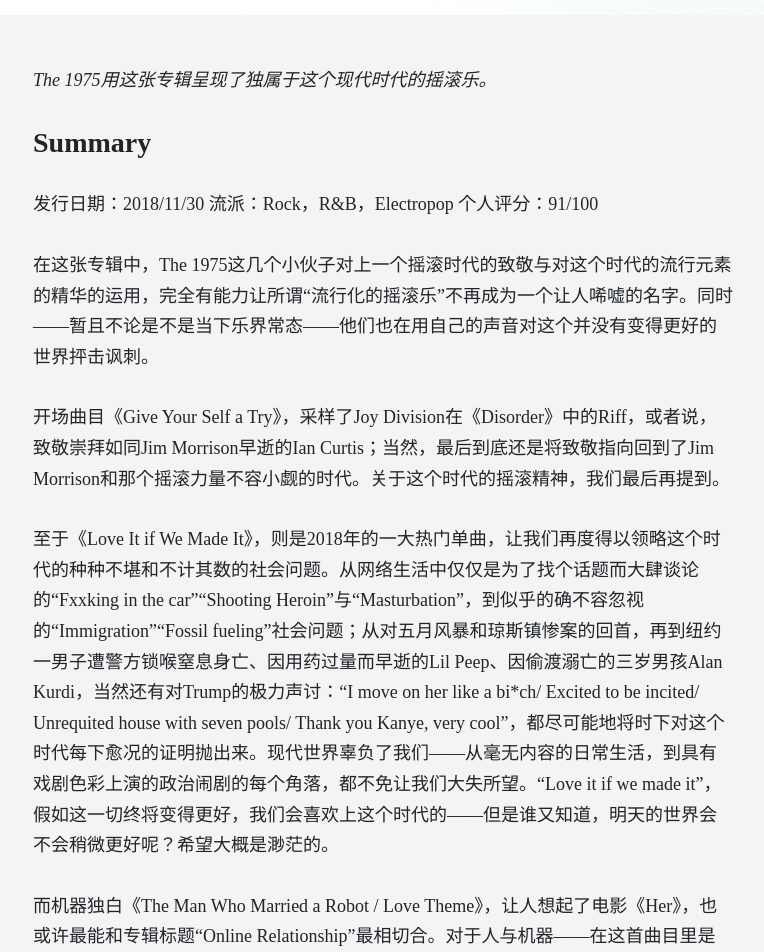
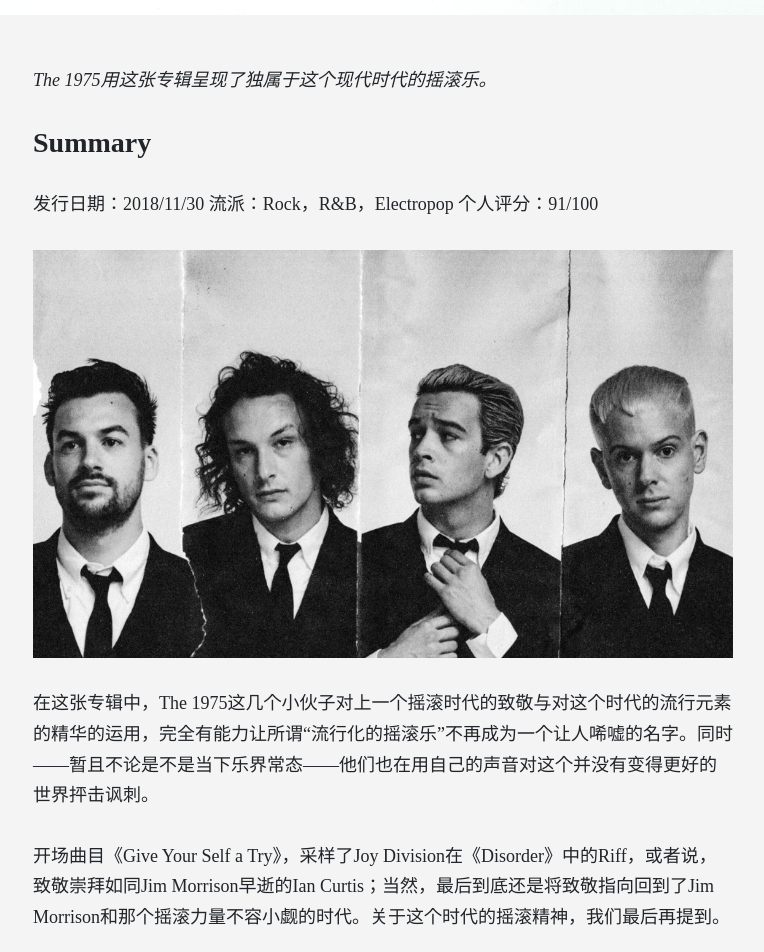
Before and after one commit to wzs-zwdxsky/wzs-zwdxsky.github.io, a Jekyll site: the page built from _posts/2019-02-10-abriefinquiryintoonlinerelationships.md, in a window 1280 px wide. Shown: the part 1403-2355 px from the top of the page, without its empty margins (257-1021 px from the left). Built offline with Jekyll 4.4.1, drawn with Linux system fonts in a browser that asks for light colours; nearby versions of some CDN libraries; comment, search, counter and statistics services are not loaded.

Commit message:
Update 2019-02-10-abriefinquiryintoonlinerelationships.md

```diff
--- a/_posts/2019-02-10-abriefinquiryintoonlinerelationships.md
+++ b/_posts/2019-02-10-abriefinquiryintoonlinerelationships.md
@@ -12,11 +12,15 @@
 流派：Rock，R&B，Electropop
 个人评分：91/100
 
+![](https://github.com/wzs-zwdxsky/wzs-zwdxsky.github.io/blob/main/assets/images/post5/2.jpg?raw=true)
+
 在这张专辑中，The 1975这几个小伙子对上一个摇滚时代的致敬与对这个时代的流行元素的精华的运用，完全有能力让所谓“流行化的摇滚乐”不再成为一个让人唏嘘的名字。同时——暂且不论是不是当下乐界常态——他们也在用自己的声音对这个并没有变得更好的世界抨击讽刺。
 
 开场曲目《Give Your Self a Try》，采样了Joy Division在《Disorder》中的Riff，或者说，致敬崇拜如同Jim Morrison早逝的Ian Curtis；当然，最后到底还是将致敬指向回到了Jim Morrison和那个摇滚力量不容小觑的时代。关于这个时代的摇滚精神，我们最后再提到。
 
 至于《Love It if We Made It》，则是2018年的一大热门单曲，让我们再度得以领略这个时代的种种不堪和不计其数的社会问题。从网络生活中仅仅是为了找个话题而大肆谈论的“Fxxking in the car”“Shooting Heroin”与“Masturbation”，到似乎的确不容忽视的“Immigration”“Fossil fueling”社会问题；从对五月风暴和琼斯镇惨案的回首，再到纽约一男子遭警方锁喉窒息身亡、因用药过量而早逝的Lil Peep、因偷渡溺亡的三岁男孩Alan Kurdi，当然还有对Trump的极力声讨：“I move on her like a bi*ch/ Excited to be incited/ Unrequited house with seven pools/ Thank you Kanye, very cool”，都尽可能地将时下对这个时代每下愈况的证明抛出来。现代世界辜负了我们——从毫无内容的日常生活，到具有戏剧色彩上演的政治闹剧的每个角落，都不免让我们大失所望。“Love it if we made it”，假如这一切终将变得更好，我们会喜欢上这个时代的——但是谁又知道，明天的世界会不会稍微更好呢？希望大概是渺茫的。
+
+![](https://github.com/wzs-zwdxsky/wzs-zwdxsky.github.io/blob/main/assets/images/post5/3.jpg?raw=true)
 
 而机器独白《The Man Who Married a Robot / Love Theme》，让人想起了电影《Her》，也或许最能和专辑标题“Online Relationship”最相切合。对于人与机器——在这首曲目里是互联网——间的感情，在这首歌曲中当然予以了肯定：用大篇幅描绘了似乎与普通人间的情感交流有过之而无不及的“温暖”画面，也特意添加了“Love Theme”的弦乐为主的章节。与此同时，并不否认这种感情实质上是无比孤独的：@SnowflakeSmasher86，因孤独而求助于互联网；遇见互联网后，假如不算上互联网，他无论如何也的确是孑然一身；到最后也孤单地离开世界。当然，或许因为互联网，在他看来，他自己的生命历程总不算是完全地空无一物。这个曲目同时致敬了Radiohead的《Fitter Happier》，虽然矛头确切指向不同，但都运用机器的念白，有力表现了现代生活的某一方面。
 
```
